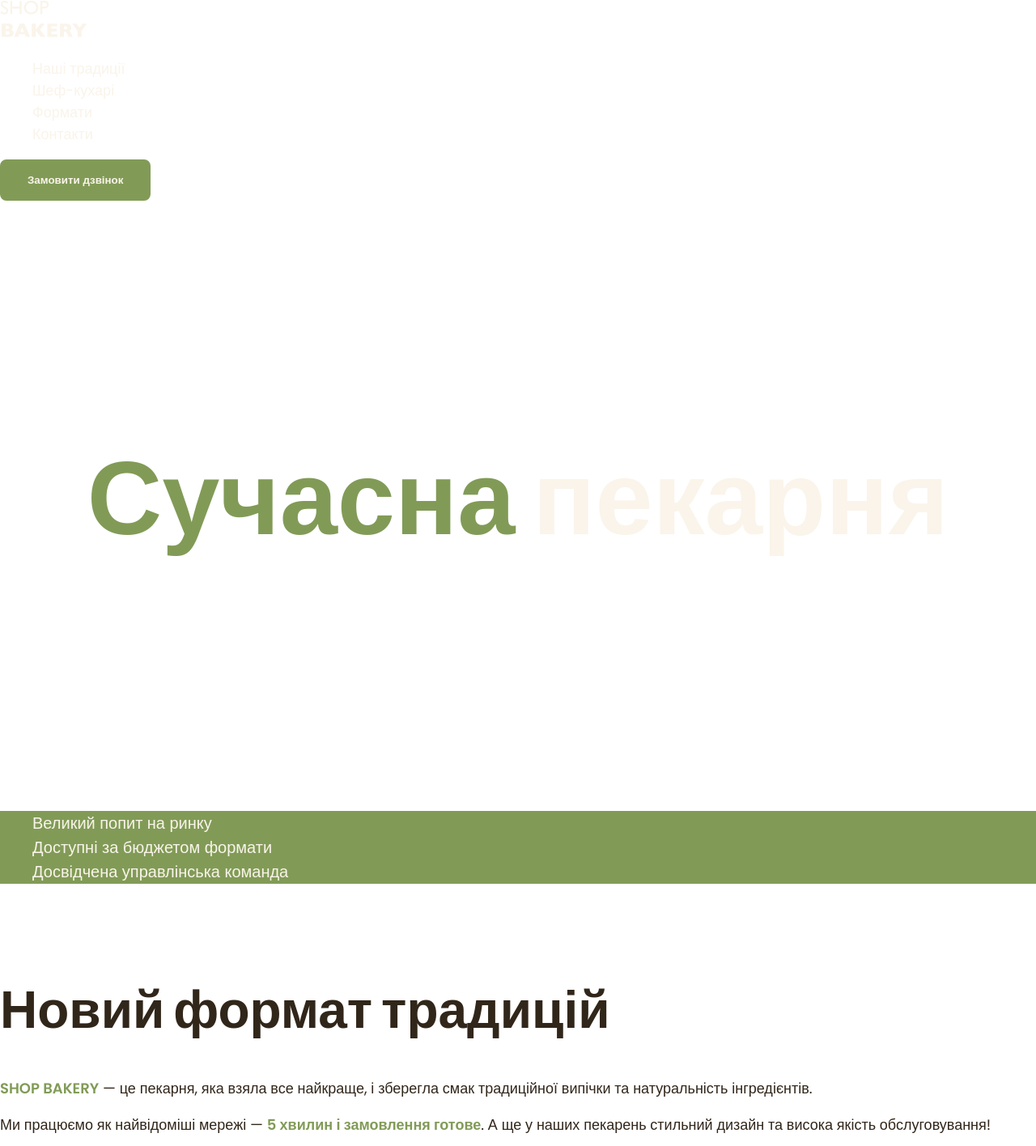
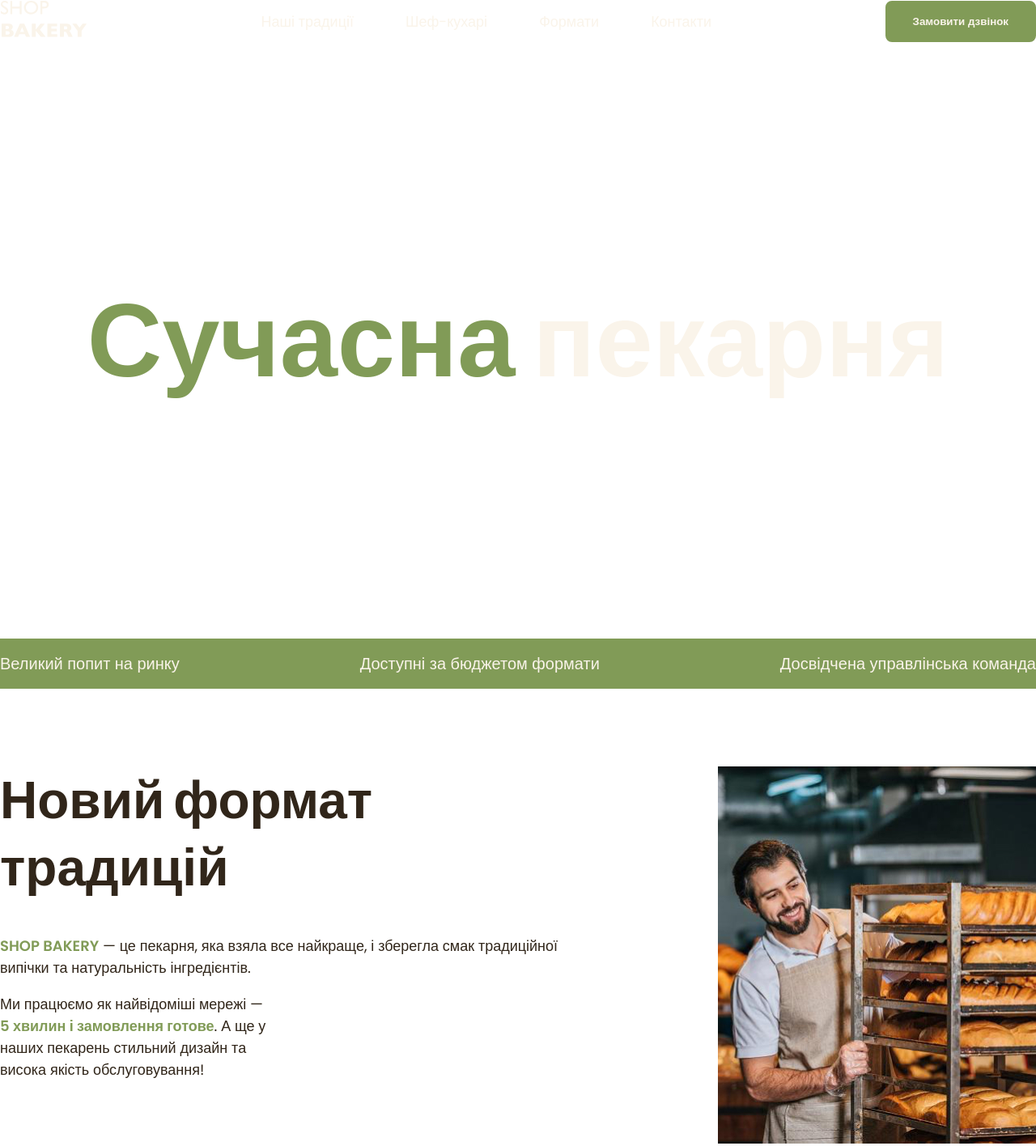
Before and after one commit to andriitsyka/Shop-Bakery, a plain HTML site: page index.html in a window 1280 px wide. Shown: the top 1416 px of the page at 81% size. Drawn offline with Linux system fonts and the light colour scheme.

Commit message:
Added flexbox technology for hero section, advantages section and format section

```diff
--- a/css/styles.css
+++ b/css/styles.css
@@ -66,6 +66,8 @@ address {
 }
 
 ul {
+  padding: 0;
+  margin: 0;
   list-style-type: none;
 }
 
@@ -112,7 +114,27 @@ ul {
 
 .link:hover {
   color: var(--color-brand-light);
-  font-weight: 600;
+}
+
+/* Header */
+.header-container {
+  display: flex;
+  align-items: center;
+  gap: 40px;
+}
+
+.header-nav {
+  display: flex;
+  align-items: center;
+  flex-grow: 1;
+  gap: 40px;
+}
+
+.header-menu {
+  display: flex;
+  gap: 64px;
+  flex-grow: 1;
+  justify-content: center;
 }
 
 /* Hero section */
@@ -133,12 +155,19 @@ ul {
 }
 
 /* Advantages section */
-.advantages-list {
-  color: var(--color-primary-light);
+.advantages-section {
+  padding: 16px 0;
   background-color: var(--color-brand-light);
 }
 
+.advantages-list {
+  display: flex;
+  justify-content: space-between;
+  gap: 40px;
+}
+
 .advantages-item {
+  color: var(--color-primary-light);
   font-size: 20px;
   font-weight: 300;
 }
@@ -158,6 +187,16 @@ ul {
   padding-top: 96px;
 }
 
+.traditions-container {
+  display: flex;
+  justify-content: space-between;
+  gap: 40px;
+}
+
+.traditions-content {
+  max-width: 710px;
+}
+
 .traditions-title {
   margin-bottom: 42px;
 }
@@ -169,6 +208,10 @@ ul {
 
 .traditions-text .uppercase {
   text-transform: uppercase;
+}
+
+.traditions-text.limited {
+  max-width: 340px;
 }
 
 /* Chefs section */
@@ -183,6 +226,22 @@ ul {
 }
 
 /* Formats section */
+.formats-list {
+  display: flex;
+  flex-wrap: wrap;
+  gap: 20px;
+}
+
+.formats-item {
+  flex-basis: calc((100% - 40px) / 3);
+}
+
+.format-card {
+  padding: 24px;
+  border: 1px solid lightgray; /*remowe*/
+  border-radius: 16px;
+}
+
 .formats-title {
   margin-bottom: 80px;
 }
--- a/index.html
+++ b/index.html
@@ -10,11 +10,12 @@
   <body>
     <header>
       <div class="container">
-        <nav>
+        <div class="header-container">
+          <nav class="header-nav">
             <a href="/">
               <img src="./images/logo.svg" alt="Логотип" />
             </a>
-          <ul>
+            <ul class="header-menu">
               <li>
                 <a class="link" href="#traditions-section">Наші традиції</a>
               </li>
@@ -25,6 +26,7 @@
           </nav>
           <button class="button" type="button">Замовити дзвінок</button>
         </div>
+      </div>
     </header>
     <main>
       <section class="hero-section">
@@ -34,7 +36,7 @@
           </h1>
         </div>
       </section>
-      <section>
+      <section class="advantages-section">
         <div class="container">
           <h2 class="visually-hidden">Наші переваги</h2>
           <ul class="advantages-list">
@@ -46,21 +48,27 @@
       </section>
       <section class="traditions-section section" id="traditions-section">
         <div class="container">
-          <h2 class="traditions-title section-title">Новий формат традицій</h2>
+          <div class="traditions-container">
+            <div class="traditions-content">
+              <h2 class="traditions-title section-title">
+                Новий формат традицій
+              </h2>
               <p class="traditions-text">
-            <span class="brand uppercase">shop bakery</span> — це пекарня, яка
-            взяла все найкраще, і зберегла смак традиційної випічки та
+                <span class="brand uppercase">shop bakery</span> — це пекарня,
+                яка взяла все найкраще, і зберегла смак традиційної випічки та
                 натуральність інгредієнтів.
               </p>
-          <p class="traditions-text">
+              <p class="traditions-text limited">
                 Ми працюємо як найвідоміші мережі —
                 <span class="brand">5 хвилин і замовлення готове</span>. А ще у
                 наших пекарень стильний дизайн та висока якість обслуговування!
               </p>
+            </div>
             <img
               src="./images/baker-man.jpg"
               alt="Чоловік пекар дивиться на батони із посмішкою"
             />
+          </div>
         </div>
       </section>
       <section class="section" id="chefs-section">
@@ -94,9 +102,9 @@
       <section class="section" id="formats-section">
         <div class="container">
           <h2 class="formats-title section-title">Формати</h2>
-          <ul>
-            <li>
-              <article>
+          <ul class="formats-list">
+            <li class="formats-item">
+              <article class="format-card">
                 <h3 class="format-title" lang="en">Walrus</h3>
                 <div class="format-text">
                   <p>Площа: до 120 м2</p>
@@ -109,8 +117,8 @@
                 </div>
               </article>
             </li>
-            <li>
-              <article>
+            <li class="formats-item">
+              <article class="format-card">
                 <h3 class="format-title" lang="en">Horseshoe</h3>
                 <div class="format-text">
                   <p>Площа: до 120 м2</p>
@@ -123,8 +131,8 @@
                 </div>
               </article>
             </li>
-            <li>
-              <article>
+            <li class="formats-item">
+              <article class="format-card">
                 <h3 class="format-title" lang="en">Handlebar</h3>
                 <div class="format-text">
                   <p>Площа: до 120 м2</p>
```
Lines whose indentation alone changed are shown as unchanged.
